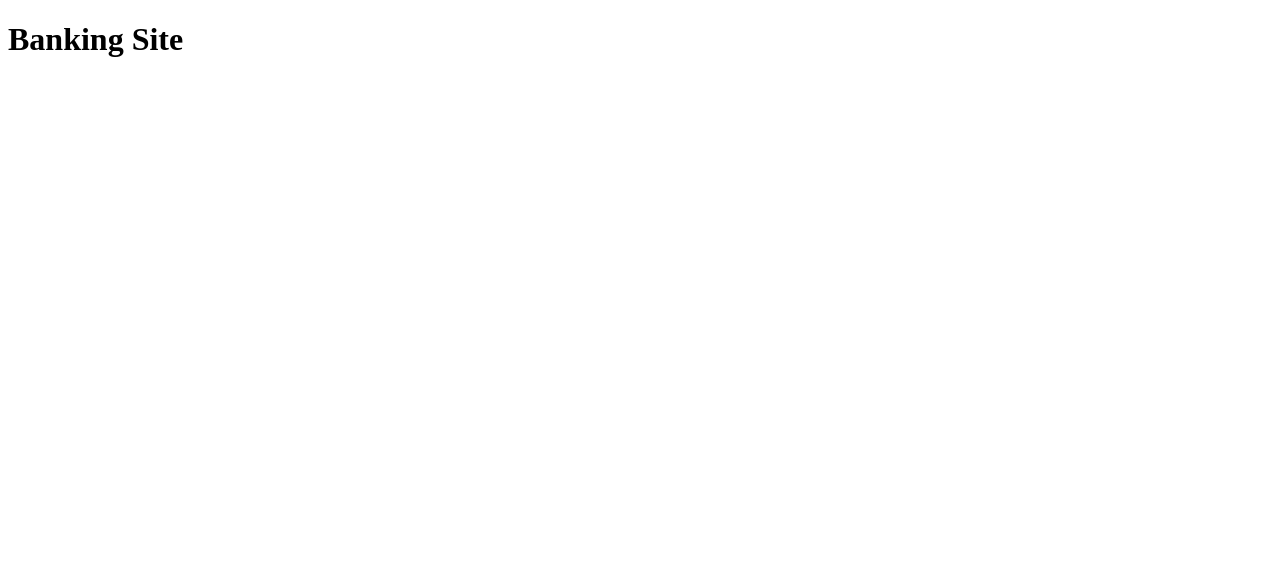
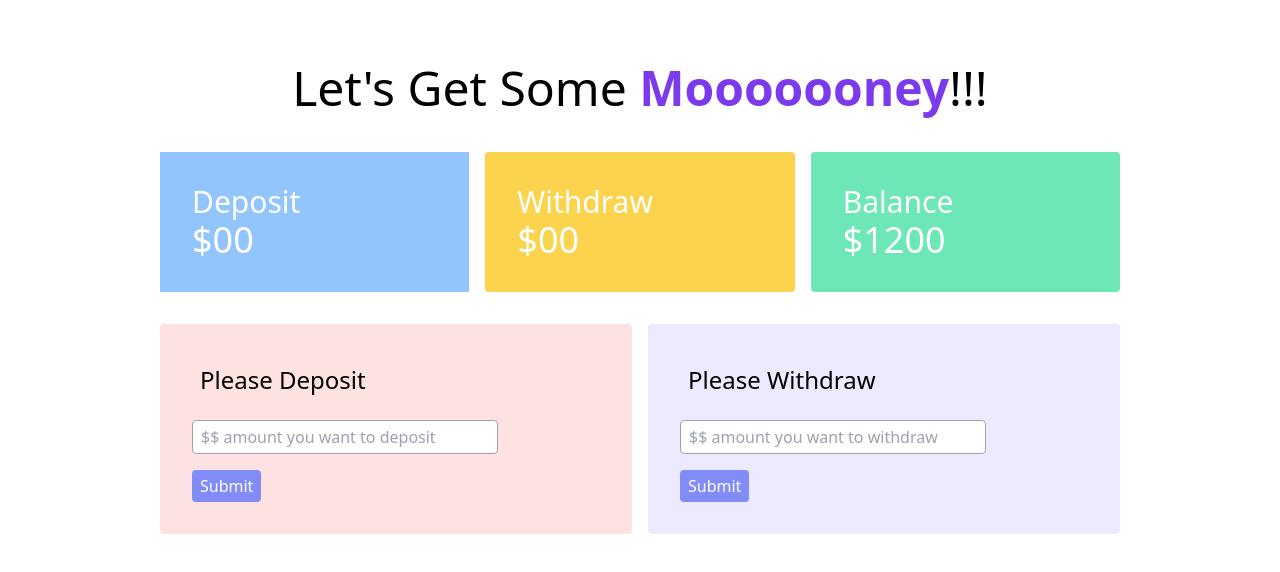
Before and after one commit to Diganta165/BaperBank, a plain HTML site: page Banking.html in a window 1280 px wide. Drawn offline with nearby package versions, Linux system fonts and the light colour scheme.

Commit message:
Added Deposit and Withdraw section

```diff
--- a/Banking.html
+++ b/Banking.html
@@ -1,13 +1,68 @@
 <!DOCTYPE html>
 <html lang="en">
+
 <head>
     <meta charset="UTF-8">
     <meta http-equiv="X-UA-Compatible" content="IE=edge">
     <meta name="viewport" content="width=device-width, initial-scale=1.0">
     <title>Document</title>
-    <h1>Banking Site</h1>
+    <link href="https://unpkg.com/tailwindcss@^2/dist/tailwind.min.css" rel="stylesheet">
+
 </head>
+
 <body>
+    <main class="w-3/4 mx-auto">
+        <h1 class="text-5xl text-center mt-16">Let's Get Some <span
+                class="text-purple-600 font-semibold">Mooooooney</span>!!!</h1>
 
+        <!-- Balance & transection -->
+        <section class="mt-10">
+            <div class="grid grid-cols-3 gap-4 rounded  text-white">
+                <div class="bg-blue-300 p-8">
+                    <h1 class="text-3xl">Deposit</h1>
+                    <h1 class="text-4xl">$00</h1>
+                </div>
+                <div class="bg-yellow-300 p-8 rounded">
+                    <h1 class="text-3xl">Withdraw</h1>
+                    <h1 class="text-4xl">$00</h1>
+                </div>
+                <div class=" bg-green-300 p-8 rounded">
+                    <h1 class="text-3xl">Balance</h1>
+                    <h1 class="text-4xl">$1200</h1>
+                </div>
+            </div>
+        </section>
+
+        <!-- Deposit and Withdraw  -->
+        <section>
+            <div class=" grid grid-cols-2 gap-4 mt-8">
+                <div class="bg-red-100 p-8 rounded">
+                    <h3 class="text-2xl mb-4 p-2">Please Deposit</h3>
+                    <div>
+                        <input id="deposit-input" class="border border-gray-400 rounded p-1 block w-3/4 mb-4 px-2 "
+                            type="text" placeholder="$$ amount you want to deposit " />
+
+                        <button id="deposit-submit"
+                            class="p-1 bg-indigo-400 rounded px-2 text-white font-medium">Submit</button>
+                    </div>
+                </div>
+                <div class="bg-purple-100 p-8 rounded">
+                    <h3 class="text-2xl mb-4 p-2">Please Withdraw</h3>
+                    <div>
+                        <input id="withdraw-input" class="border border-gray-400 rounded p-1 block w-3/4 mb-4 px-2 "
+                            type="text" placeholder="$$ amount you want to withdraw " />
+
+                        <button id="withdraw-submit"
+                            class="p-1 bg-indigo-400 rounded px-2 text-white font-medium">Submit</button>
+                    </div>
+                </div>
+
+                <div>
+
+                </div>
+            </div>
+        </section>
+    </main>
 </body>
+
 </html>
```
